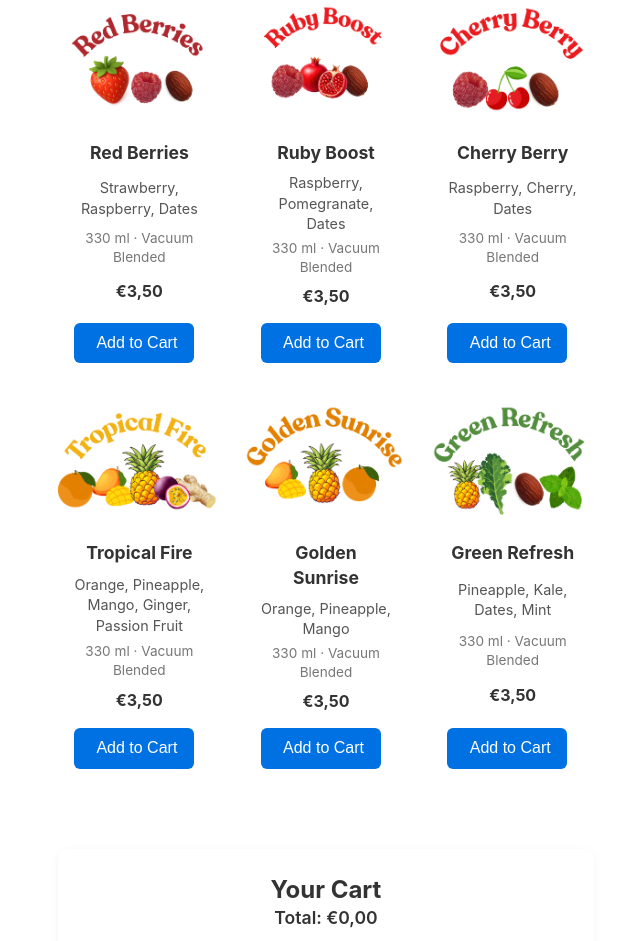
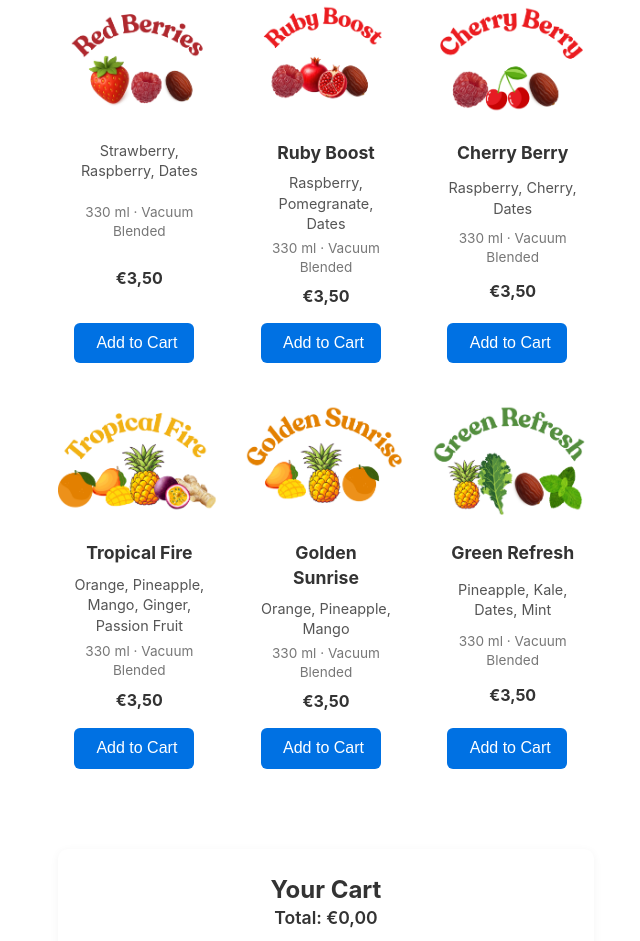
Before and after one commit to Arumia10/ALR-Smoothies, a plain HTML site: page index.html in a window 1280 px wide. Shown: the part 1940-2881 px from the top of the page, without its empty margins (314-954 px from the left). Drawn offline with Linux system fonts and the light colour scheme; a script that the page names is missing.

Commit message:
Update index.html

```diff
--- a/index.html
+++ b/index.html
@@ -83,7 +83,6 @@
           <div class="card">
             <img src="https://raw.githubusercontent.com/Arumia10/ALR-Smoothies/refs/heads/main/Pictures/Smoothies/Red%20Berries.png" alt="Red Berries">
             <div class="card-content">
-              <h3>Red Berries</h3>
               <p>Strawberry, Raspberry, Dates</p>
               <p class="sub">330 ml · Vacuum Blended</p>
               <div class="price">€3,50</div>
```
